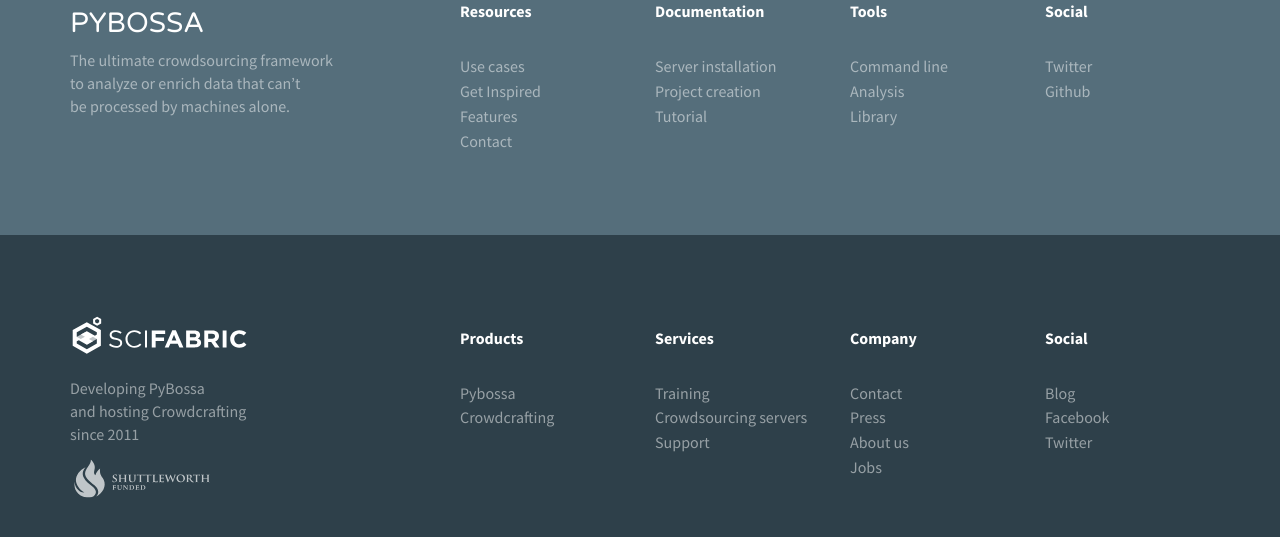
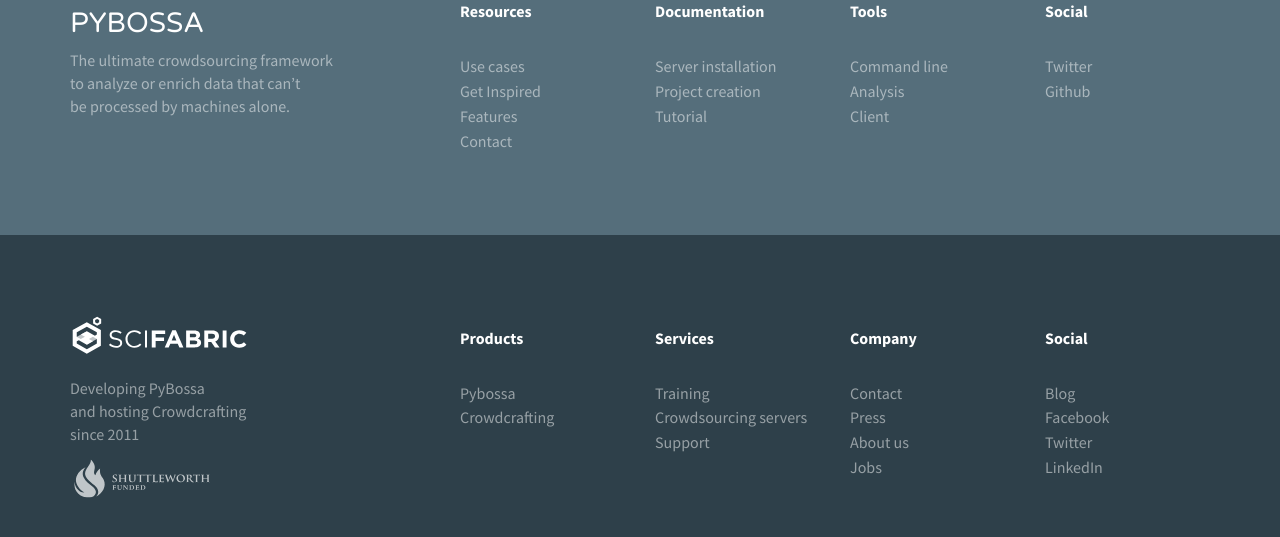
Before and after one commit to Scifabric/pybossa.github.io, a Jekyll site: the page built from index.html, in a window 1280 px wide and 900 px high, scrolled down 1732 px. Shown: the part 319-856 px from the top of the window. Built offline with Jekyll 4.4.1, drawn with Linux system fonts in a browser that asks for light colours; nearby versions of some CDN libraries; Markdown is read by kramdown in place of the engine named in the settings; a style sheet for code colours, icons or effects is not loaded.

Commit message:
Fix footer.

```diff
--- a/_includes/footer.html
+++ b/_includes/footer.html
@@ -31,7 +31,7 @@
                     <p><strong>Tools</strong></p>
                     <p><a href="https://github.com/PyBossa/pbs#pbs---a-pybossa-command-line-interface">Command line</a></p>
                     <p><a href="https://github.com/PyBossa/enki#dead-simple-python-package-for-analyzing-pybossa-projects-results">Analysis</a></p>
-                    <p><a href="https://github.com/PyBossa/pybossa-client/#dead-simple-python-client-for-pybossa">Library</a></p>
+                    <p><a href="https://github.com/PyBossa/pybossa-client/#dead-simple-python-client-for-pybossa">Client</a></p>
 
                 </div>
 
@@ -91,6 +91,7 @@
                     <p><a href="/blog">Blog</a></p>
                     <p><a href="https://www.facebook.com/scifabric/">Facebook</a></p>
                     <p><a href="http://twitter.com/PyBossa/">Twitter</a></p>
+                    <p><a href="https://www.linkedin.com/company/scifabric">LinkedIn</a></p>
                 </div>
 
             </div>
```
